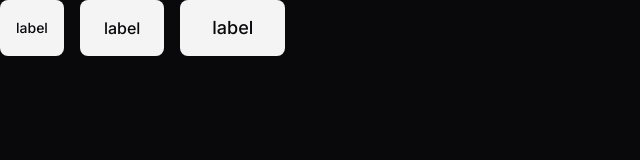
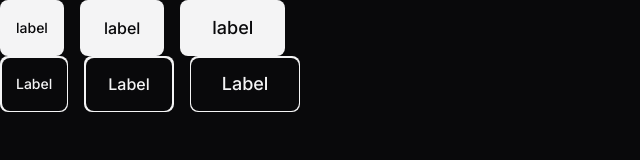
Before and after one commit to danitrovao/Zingen, a plain HTML site: page index.htm in a window 1280 px wide. Shown: the whole page, without its empty margins (0-640 px from the left). Drawn offline with Linux system fonts and the light colour scheme.

Commit message:
Estilizando os botões

```diff
--- a/index.htm
+++ b/index.htm
@@ -20,5 +20,19 @@
       <span href="#" class="btn btn-md">label</span>
       <button href="#" class="btn btn-lg">label</button>
     </div>
+
+    <div class="flex gap-1">
+      <a
+        aria-label="Label"
+        href="#" class="btn btn-sm"></a>
+
+      <span
+        aria-label="Label"
+        href="#" class="btn btn-md"></span>
+
+      <button
+        aria-label="Label"
+        href="#" class="btn btn-lg"></button>
+    </div>
   </body>
 </html>
--- a/styles/buttons.css
+++ b/styles/buttons.css
@@ -40,3 +40,26 @@
     padding: 1rem 2rem;
     font-size: 1.125rem;
   }
+
+  .btn[aria-label] {
+    position: relative;
+
+    &::before {
+      content: "";
+      position: absolute;
+      border-radius: inherit;
+      inset: 0.09375rem;
+      background-color: var(--bg-color);
+    }
+
+    &::after {
+      content: attr(aria-label);
+      background: var(--btn-bg-color);
+      -webkit-background-clip: text;
+      background-clip: text;
+      color: transparent;
+      position: relative;
+      z-index: 1;
+
+    }
+  }
```
